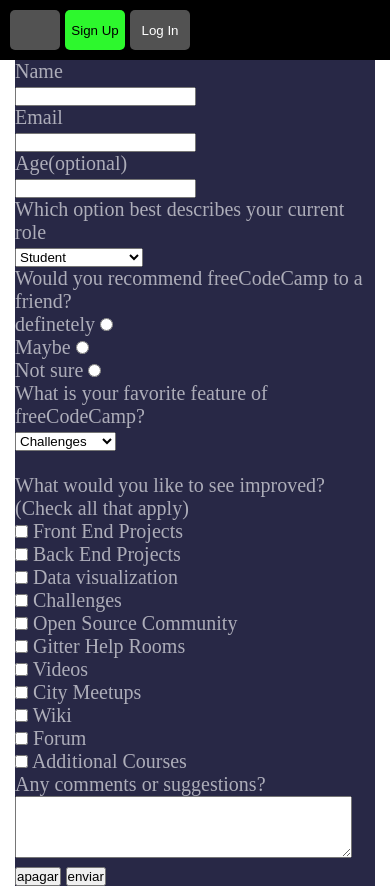
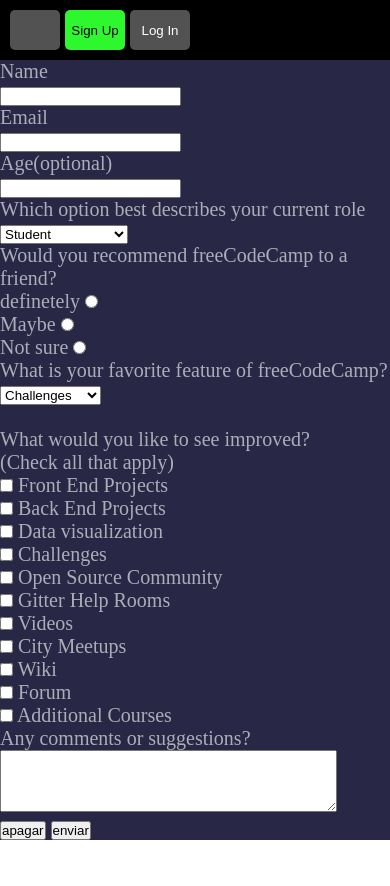
Before and after one commit to JoaquimSchuquel/formulario-com-html-css, a plain HTML site: page index.html in a window 390 px wide. After the commit the page ends 844 px from the top, so only its background shows below. Drawn offline with Linux system fonts and the light colour scheme.

Commit message:
Update style.css
ta responsivo finalmente

```diff
--- a/style.css
+++ b/style.css
@@ -7,11 +7,10 @@
 header{
     background-color: black;
     padding: 10px;
-    width: auto;
+    min-width: 320px;
     height: 40px;
     display: flex;
     flex-flow: row wrap;
-    position: relative;
     gap: 5px;
 
 }
@@ -38,10 +37,8 @@ section{
     color: #adadb9;
     align-items: center;
     justify-content: center;
-    width: 360px;
+    min-width: 320px;
+    min-height: 660px;
     margin: auto;
     font-size: 20px;
 }
-label{
-    justify-content: center;
-}
```
